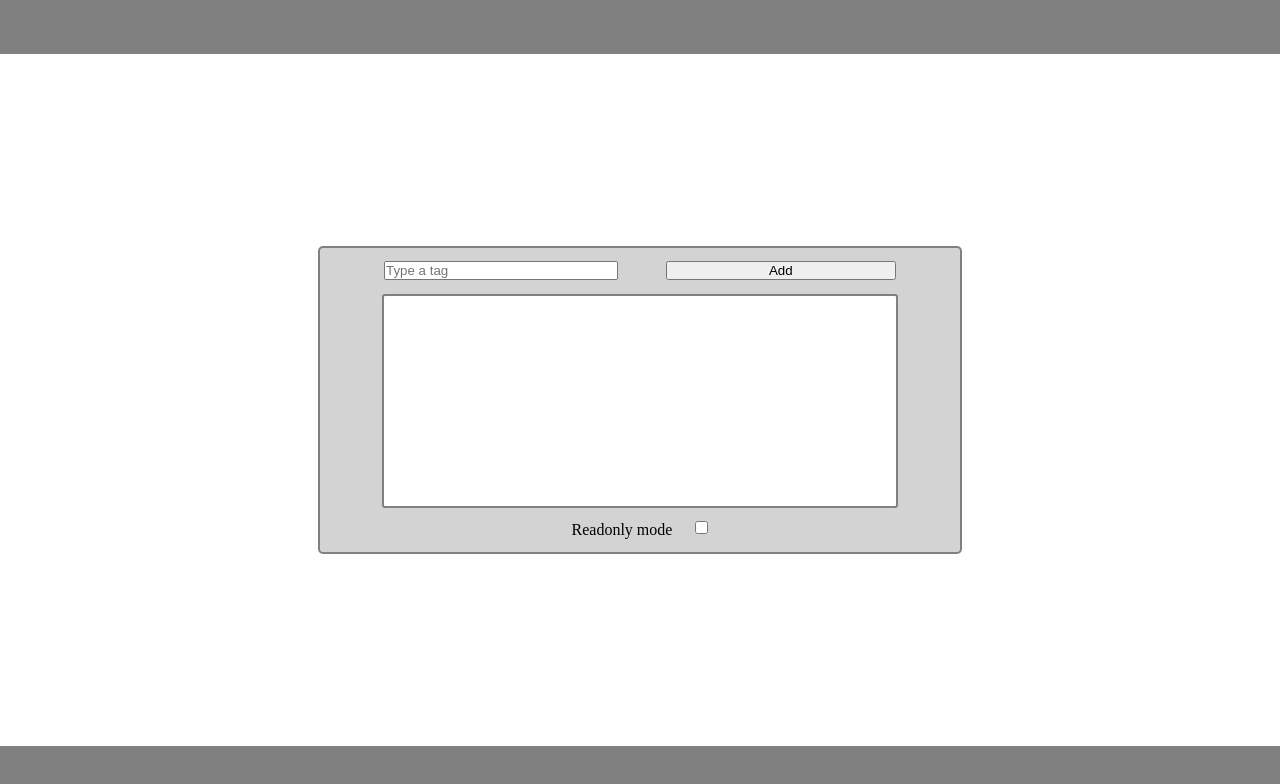
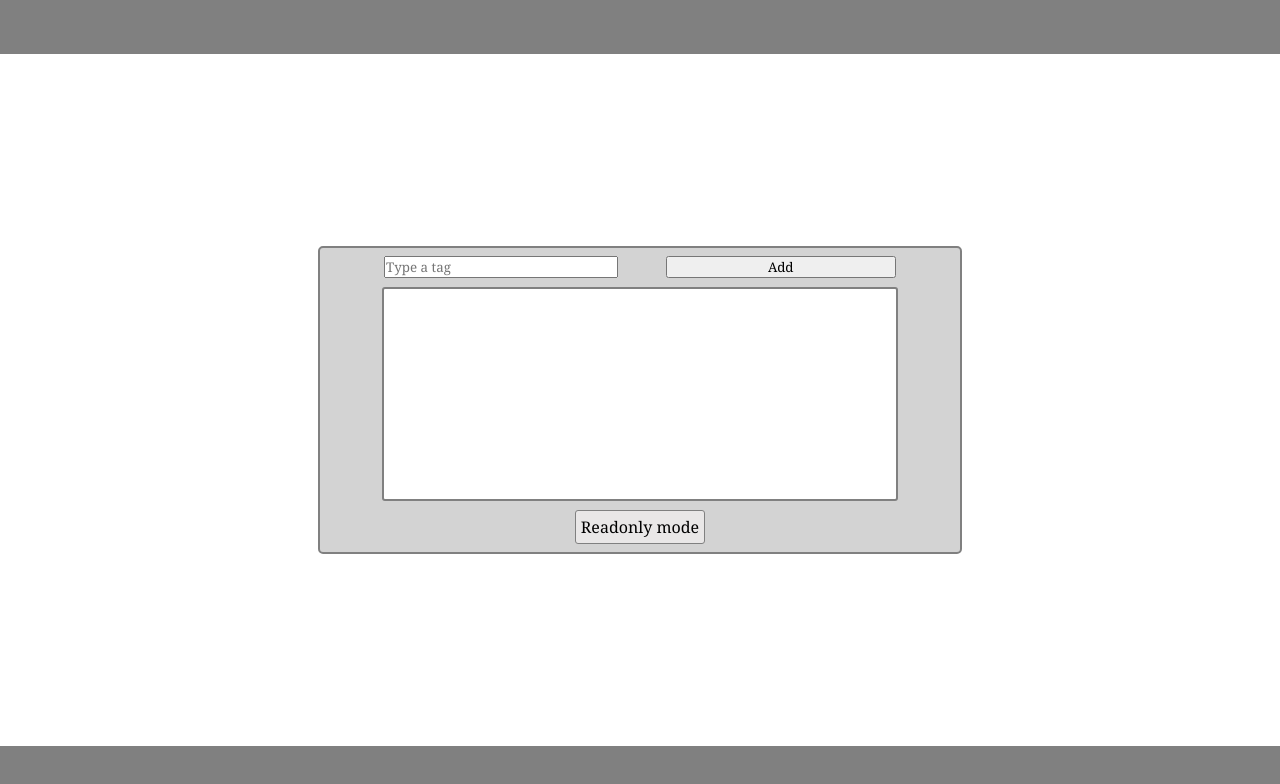
Before and after one commit to yuliagushcha/test, a plain HTML site: page index.html in a window 1280 px wide. Drawn offline with Linux system fonts and the light colour scheme.

Commit message:
feat: implement readonly mode

```diff
--- a/index.css
+++ b/index.css
@@ -60,7 +60,12 @@ body, html {
 
 .buttonWidth {
   width: 45%;
+  font-family: Georgia, 'Times New Roman', Times, serif;
   cursor: pointer;
+}
+
+.buttonWidth::placeholder {
+  font-family: Georgia, 'Times New Roman', Times, serif;
 }
 
 .component_TagsArea {
@@ -95,9 +100,23 @@ body, html {
   cursor: pointer;
 }
 
-.component_ReadOnlyMode {
-  display: flex;
-  justify-content: space-around;
-  align-items: flex-start;
-  width: 25%;
+.readOnlyMode {
+  padding: 5px;
+  font-family: Georgia, 'Times New Roman', Times, serif;
+  border: 1px solid grey;
+  border-radius: 3px;
+  background-color: rgb(233, 231, 231);
+  cursor: pointer;
 }
+
+.readOnlyMode:hover {
+  border: 1px solid rgb(59, 59, 59);
+}
+
+.active {
+  background-color: rgb(202, 200, 200);
+}
+
+.inactiveTag {
+  pointer-events: none;
+}
--- a/index.html
+++ b/index.html
@@ -24,8 +24,7 @@
 
         </section>
         <section class="component_ReadOnlyMode">
-          <p>Readonly mode</p>
-          <input type="checkbox">
+          <p class="readOnlyMode">Readonly mode</p>
         </section>
       </div>
     </main>
--- a/index.js
+++ b/index.js
@@ -1,4 +1,5 @@
 
+// adding tags
 let addButton = document.querySelector('.button');
 
 addButton.addEventListener('click', () => {
@@ -23,4 +24,19 @@ addButton.addEventListener('click', () => {
 
 });
 
+
+// tags removal
 document.addEventListener( "click" , ({target}) => (target = target.closest(".pic")) && target.parentElement.remove());
+
+
+// readonly mode
+let active = document.querySelector('.readOnlyMode');
+let textMode = document.querySelector('.inputValue');
+let tagMode = document.querySelector('.component_TagsArea');
+
+active.addEventListener('click', () => {
+  (!active.classList.contains('active')) ? active.classList.add('active') : active.classList.remove('active');
+  (!textMode.hasAttribute('readonly')) ? textMode.setAttribute('readonly', '') : textMode.removeAttribute('readonly');
+  (!addButton.hasAttribute('disabled')) ? addButton.setAttribute('disabled', '') : addButton.removeAttribute('disabled');
+  (!tagMode.classList.contains('inactiveTag')) ? tagMode.classList.add('inactiveTag') : tagMode.classList.remove('inactiveTag')
+})
```
